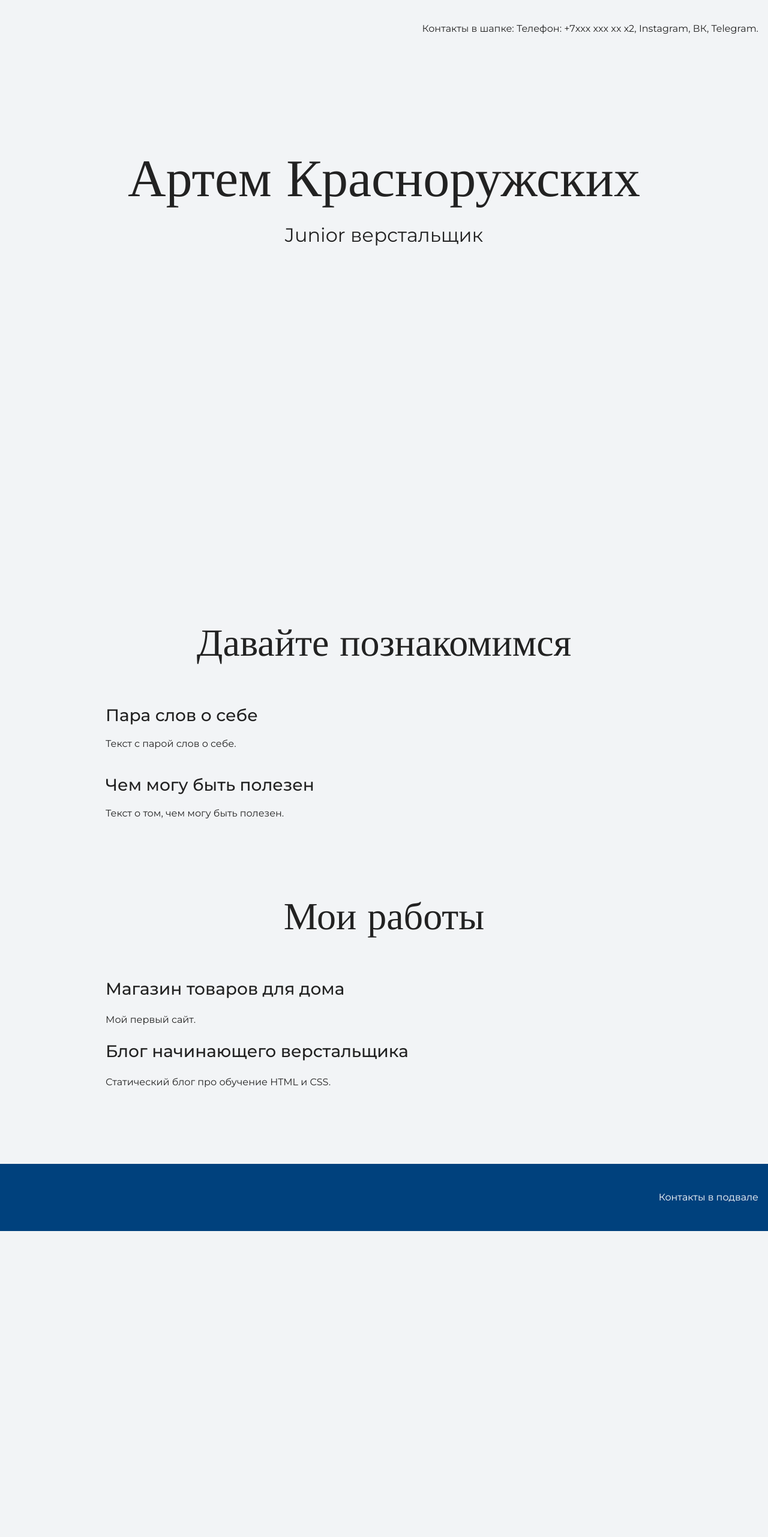
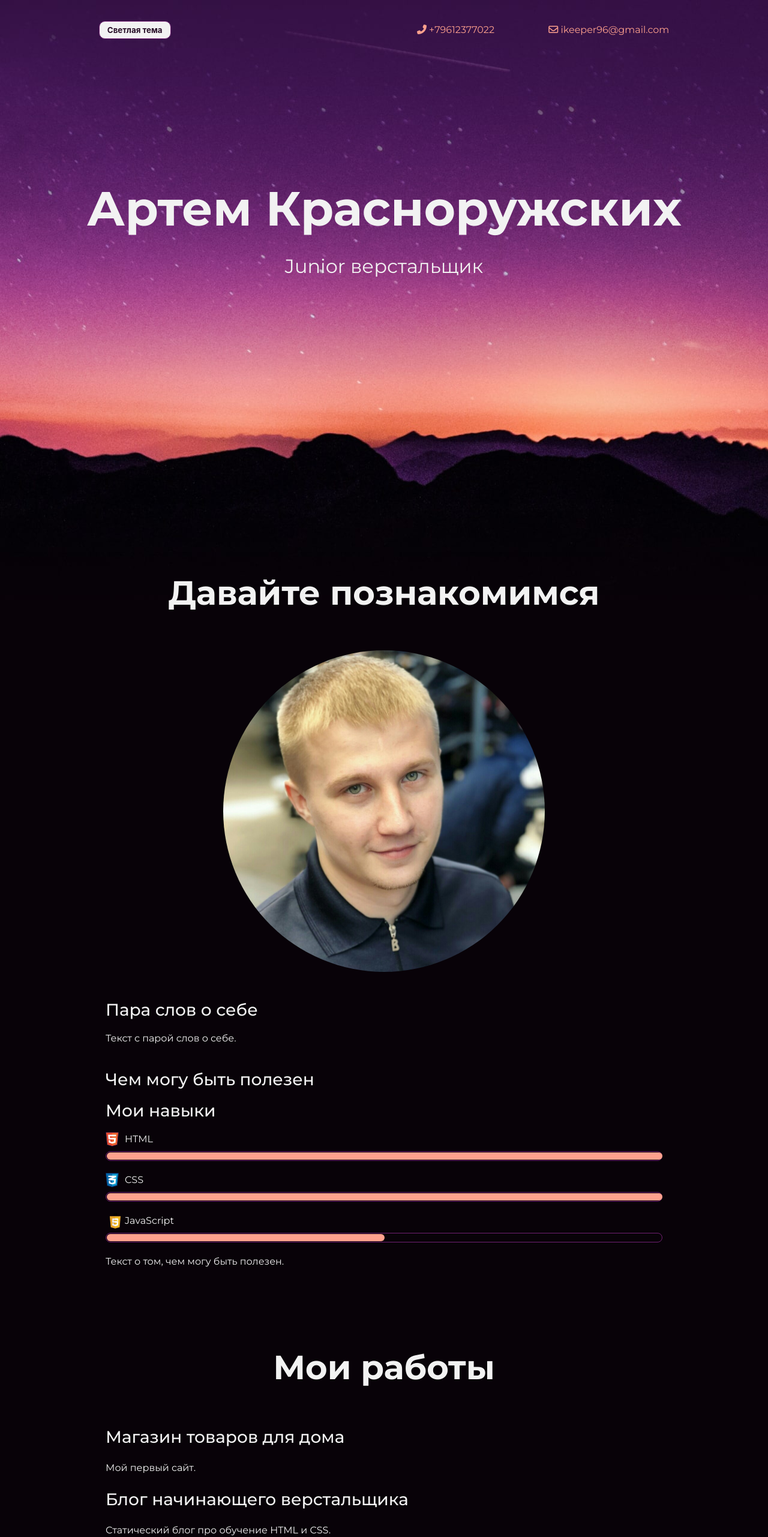
Before and after one commit to XXXKeeper/my-site, a plain HTML site: page index.html in a window 1280 px wide. Shown: the top 2562 px of the page at 60% size. Before the commit the page ends 2052 px from the top, so only its background shows below. Drawn offline with nearby package versions, Linux system fonts and the light colour scheme.

Commit message:
Обновление сайта

```diff
--- a/index.html
+++ b/index.html
@@ -8,10 +8,15 @@
   </head>
 
   <body>
+    <script src="https://kit.fontawesome.com/6d34eed12f.js" crossorigin="anonymous"></script>
     <header class="page-header">
-        <div class="container">
-      Контакты в шапке: Телефон: +7xxx xxx xx x2, Instagram, ВК, Telegram.
-        </div>
+      <div class="container">
+        <button type="submit" class="btn">Светлая тема</button>
+      </div>
+      <div class="container">
+        <a class="header-phone dark-header" href="tel:+79612377022"><i class="fas fa-phone-alt"></i> +79612377022</a>
+        <a class="header-email dark-header" href="mailto:ikeeper96@gmail.com"><i class="far fa-envelope"></i> ikeeper96@gmail.com</a>
+      </div>
     </header>
 
     <section class="hero-image">
@@ -24,9 +29,23 @@
     <section class="intro">
         <div class="container">
           <h2 class="subheading">Давайте познакомимся</h2>
+          <figure class="user-image">
+              <img src="files/user.jpg" alt="Фотография" height="536">
+          </figure>
           <h3>Пара слов о себе</h3>
           <p>Текст с парой слов о себе.</p>
           <h3>Чем могу быть полезен</h3>
+          <div class="skills">
+              <h3>Мои навыки</h3>
+              <dl class="skills-list">
+                  <dt class="skill-html">HTML</dt>
+                  <dd class="level"><div style="width: 100%;">100%</div></dd>
+                  <dt class="skill-css">CSS</dt>
+                  <dd class="level"><div style="width: 100%;">100%</div></dd>
+                  <dt class="skill-js">JavaScript</dt>
+                  <dd class="level"><div style="width: 50%;">100%</div></dd>
+              </dl>
+          </div>
           <p>Текст о том, чем могу быть полезен.</p>
         </div>
     </section>
@@ -42,11 +61,12 @@
           <p>Статический блог про обучение HTML и CSS.</p>
         </div>
     </section>
-
     <footer class="page-footer">
         <div class="container">
-          Контакты в подвале
+            <a class="footer-phone dark-header" href="tel:+79612377022"><i class="fas fa-phone-alt"></i> +79612377022</a>
+            <a class="footer-email dark-header" href="mailto:ikeeper96@gmail.com"><i class="far fa-envelope"></i> ikeeper96@gmail.com</a>
         </div>
     </footer>
+    <script src="main.js"></script>
   </body>
 </html>
--- /dev/null
+++ b/main.js
@@ -0,0 +1,19 @@
+const btn = document.querySelector(".btn");
+const body = document.querySelector("body");
+const headerPhone = document.querySelector(".header-phone");
+const headerEmail = document.querySelector(".header-email");
+const footer = document.querySelector(".page-footer");
+let i = 1;
+btn.addEventListener("click", () =>{
+    body.classList.toggle("light");
+    headerPhone.classList.toggle("light-header");
+    headerEmail.classList.toggle("light-header");
+    footer.classList.toggle("light-footer");
+    if (i%2==0) {
+        btn.textContent ="Светлая тема";
+        i++;
+    } else {
+    btn.textContent ="Темная тема";
+    i++;
+    }
+})
--- a/style.css
+++ b/style.css
@@ -4,11 +4,17 @@ body {
   font-family: "Montserrat", "Helvetica", "Arial", sans-serif;
   font-size: 16px;
   line-height: 32px;
-  color: #222222;
-  background-color: #f2f4f6;
-  background-image: url("img/hero-bg.jpg");
   background-repeat: no-repeat;
   background-position: top center;
+  background-image: url("img/hero-bg.jpg");
+  color: #f2f2f2;
+  background-color: #080208;
+}
+
+.light {
+  background-image: url("img/hero-bg-light.jpg");
+  color: #000;
+  background-color: #f2f2f2;
 }
 
 .container {
@@ -18,36 +24,59 @@ body {
 }
 
 .page-header {
-  margin: 0 0 160px;
-  padding: 32px 0 32px;
+  height: 100px;
+  display: flex;
+  justify-content: space-between;
+  align-items: center;
+  margin-bottom: 200px;
 }
 
-.page-header .container,
 .page-footer .container {
   max-width: 1408px;
   text-align: right;
 }
 
+.btn {
+  width: 120px;
+  height: 30px;
+  border: 1px solid #712073;
+  border-radius: 10px;
+  background-color: #f2f2f2;
+  color: #260c26;
+  font-family: -apple-system, 'Open Sans';
+  font-weight: bold;
+}
+
+.btn:hover {
+  background-color: rgba(255, 255, 255, 0.1);
+  color: white;
+}
+
 .page-header a {
   margin-left: 56px;
-  color: #288be6;
   text-decoration: none;
   background-repeat: no-repeat;
   background-position: left;
 }
 
+.dark-header {
+  color: #fea18d;
+}
+
+.light-header {
+  color: #000;
+}
+
 .header-email {
   padding-left: 30px;
-  background-image: url("img/icon-email-header.svg");
 }
 
 .header-phone {
   padding-left: 25px;
-  background-image: url("img/icon-phone-header.svg");
 }
 
 .hero-image {
-  margin-bottom: 620px;
+  margin-bottom: 480px;
 }
 
 .hero-image .container {
@@ -56,11 +85,9 @@ body {
 }
 
 .heading {
-  margin: 0 0 16px;
-  font-family: "Old Standard TT", "Times", "Times New Roman", serif;
-  font-size: 88px;
+  margin: 0 0 24px;
+  font-size: 80px;
   line-height: 96px;
-  font-weight: 400;
 }
 
 .hero-image p {
@@ -75,16 +102,18 @@ body {
 
 .subheading {
   margin: 0 0 56px;
-  font-family: "Old Standard TT", "Times", "Times New Roman", serif;
-  font-size: 64px;
+  font-size: 56px;
   line-height: 80px;
-  font-weight: 400;
   text-align: center;
 }
 
 .user-image {
   margin: 0 0 32px;
   text-align: center;
+}
+
+.user-image img {
+    border-radius: 50%;
 }
 
 .intro h3,
@@ -118,20 +147,24 @@ body {
   background-image: url("img/icon-css.svg");
 }
 
+.skill-js {
+  background-image: url("img/javascript-seeklogo.svg");
+}
+
 .level {
   margin: 4px 0 16px;
   padding: 0;
   height: 14px;
   font-size: 0;
-  background-color: #ffffff;
-  border: 1px solid #86c3fa;
+  background-color: #080208;
+  border: 1px solid #712073;
   border-radius: 8px;
 }
 
 .level div {
   margin: 1px;
   height: 12px;
-  background-color: #288be6;
+  background-color: #fea18d;
   border-radius: 6px;
 }
 
@@ -165,19 +198,22 @@ body {
   text-decoration: none;
   text-transform: uppercase;
   border-radius: 4px;
-  background-color: #288be6;
+  background-color: #712073;
   color: #ffffff;
 }
 
 .page-footer {
   padding: 40px 0;
+  background-color: #260c26;
+}
+
+.light-footer{
   background-color: #00417d;
-  color: #ffffff;
 }
 
 .page-footer a {
   margin-left: 56px;
-  color: inherit;
+  color: #fea18d;
   text-decoration: none;
   background-repeat: no-repeat;
   background-position: left;
@@ -185,10 +221,8 @@ body {
 
 .footer-email {
   padding-left: 30px;
-  background-image: url("img/icon-email-footer.svg");
 }
 
 .footer-phone {
   padding-left: 25px;
-  background-image: url("img/icon-phone-footer.svg");
 }
```
Also changed, not shown: files/project.jpg (added), files/user.jpg (added), img/hero-bg-light.jpg (added), img/hero-bg.jpg (added), img/icon-css.svg (added), img/icon-email.svg (added), img/icon-html.svg (added), img/icon-phone.svg (added), img/javascript-seeklogo.svg (added).
